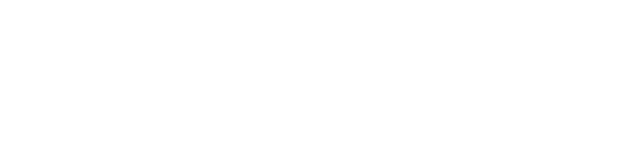
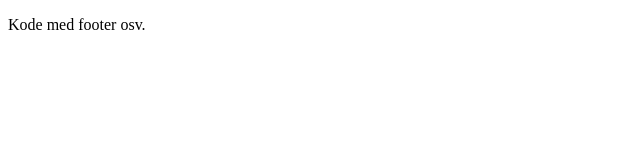
Before and after one commit to SimonHougi/test-12345, a plain HTML site: page index.html in a window 1280 px wide. Shown: the whole page, without its empty margins (0-640 px from the left). Drawn offline with Linux system fonts and the light colour scheme.

Commit message:
ny footer
Tilføjet fed footer til mit ekstreme html projekt

```diff
--- a/index.html
+++ b/index.html
@@ -7,6 +7,8 @@
     <title>Document</title>
 </head>
 <body>
-
+    <footer>
+        <p>Kode med footer osv.</p>
+    </footer>
 </body>
 </html>
```
